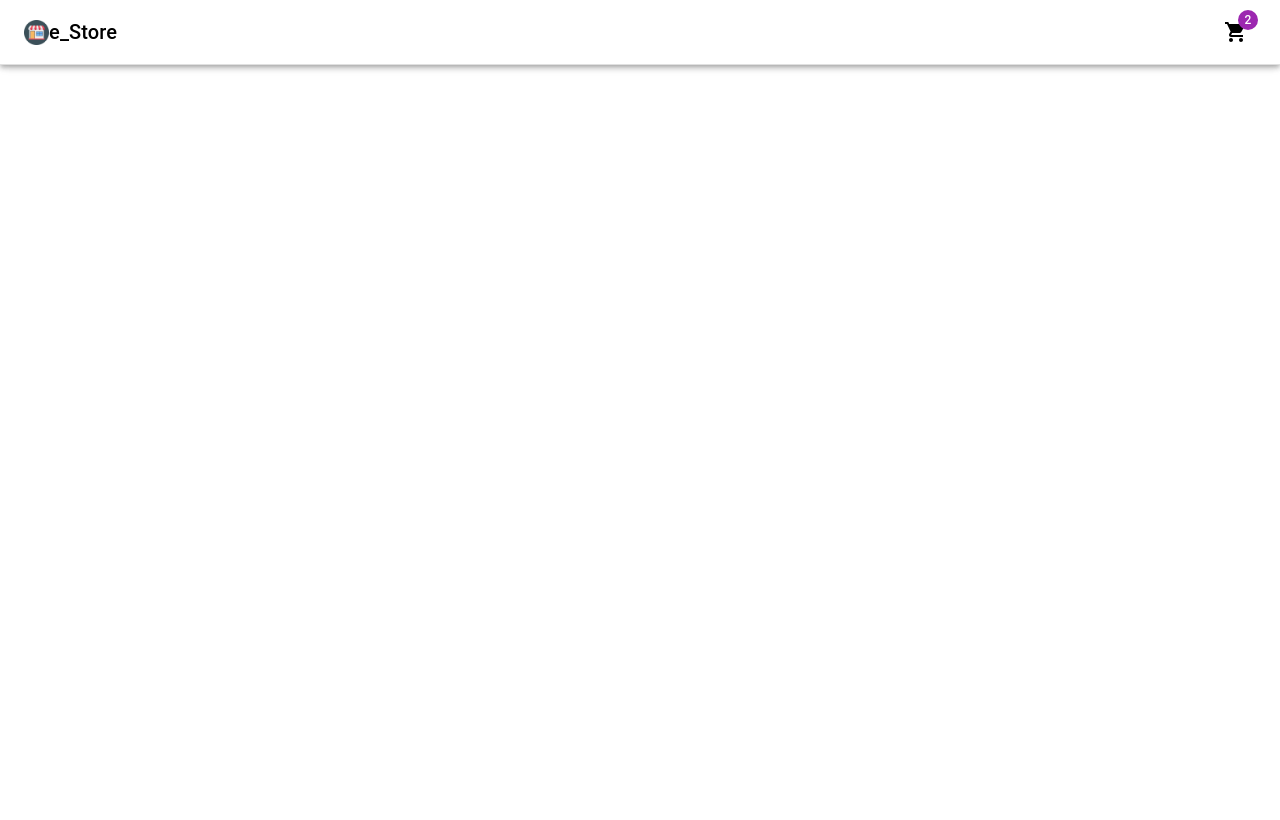
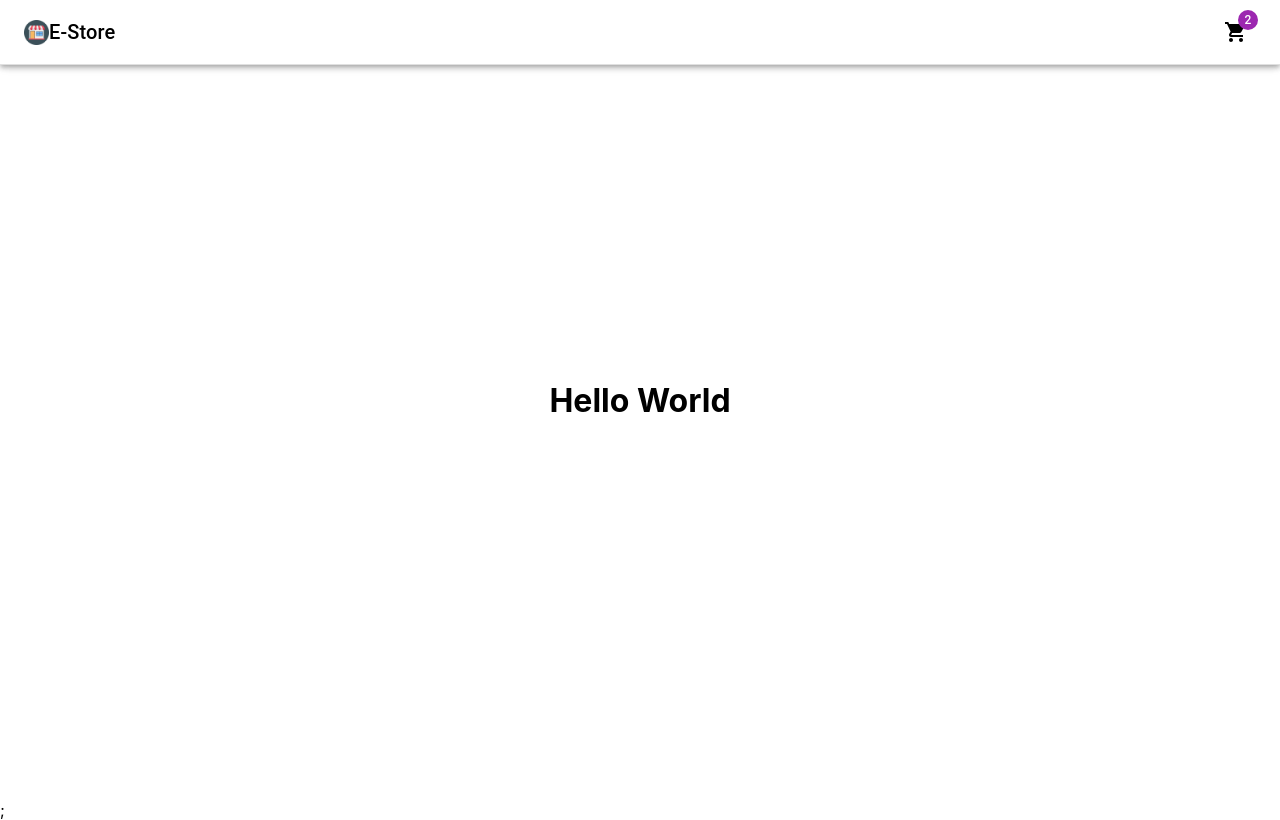
Before and after one commit to khethelogp/next_e_commerce, a Next.js app: page / in a window 1280 px wide. Built offline with nearby package versions, Linux system fonts and the light colour scheme.

Commit message:
navbar links

```diff
--- /dev/null
+++ b/components/Layout/Layout.tsx
@@ -0,0 +1,13 @@
+import React from "react";
+import { Navbar } from "../../components";
+
+const Layout = ({ children }: { children: React.ReactNode }) => {
+  return (
+    <div>
+      <Navbar />
+      {children}
+    </div>
+  );
+};
+
+export default Layout;
--- a/components/Navbar/Navbar.tsx
+++ b/components/Navbar/Navbar.tsx
@@ -1,9 +1,10 @@
-import logo from "../../public/favicon.png";
 import { AppBar, Badge, IconButton, Toolbar, Typography } from "@mui/material";
 import { ShoppingCart } from "@mui/icons-material";
 import Image from "next/image";
 import { useRouter } from "next/router";
 import useStyles from "./styles";
+import logo from "../../public/favicon.png";
+import Link from "next/link";
 
 const Navbar = () => {
   const location = useRouter();
@@ -13,7 +14,6 @@ const Navbar = () => {
     <>
       <AppBar position="fixed" className={classes.appBar} color="inherit">
         <Toolbar>
-          <Typography variant="h6" className={classes.title} color="inherit">
           <Image
             src={logo}
             alt="commerce.js"
@@ -21,16 +21,22 @@ const Navbar = () => {
             width={25}
             className={classes.image}
           />
-            {"  "}
-            e_Store
+          <Link href="/">
+            <a>
+              <Typography
+                variant="h6"
+                className={classes.title}
+                color="inherit"
+              >
+                E-Store
               </Typography>
-          {/* <div style={{flexGrow: 1}} /> */}
+            </a>
+          </Link>
           <div className={classes.grow} />
           {location.pathname === "/" && (
             <div>
               <IconButton
-                // component={Link}
-                // href='/cart'
+                href="/cart"
                 aria-label="Show cart items"
                 color="inherit"
               >
--- a/components/Navbar/styles.ts
+++ b/components/Navbar/styles.ts
@@ -17,9 +17,10 @@ export default makeStyles((theme: Theme) => ({
     alignItems: "center",
     display: "flex",
     textDecoration: "none",
+    marginLeft: "10px",
   },
   image: {
-    marginRight: "10px",
+    marginRight: "10",
   },
   grow: {
     flexGrow: 1,
--- a/components/index.ts
+++ b/components/index.ts
@@ -1,2 +1,3 @@
 export { default as Navbar } from "./Navbar/Navbar";
 export { default as Cart } from "./Cart/Cart";
+export { default as Layout } from "./Layout/Layout";
--- a/pages/_app.tsx
+++ b/pages/_app.tsx
@@ -1,8 +1,13 @@
-import '../styles/globals.css'
-import type { AppProps } from 'next/app'
+import "../styles/globals.css";
+import type { AppProps } from "next/app";
+import { Layout } from "../components";
 
 function MyApp({ Component, pageProps }: AppProps) {
-  return <Component {...pageProps} />
+  return (
+    <Layout>
+      <Component {...pageProps} />;
+    </Layout>
+  );
 }
 
-export default MyApp
+export default MyApp;
--- a/pages/index.tsx
+++ b/pages/index.tsx
@@ -1,7 +1,5 @@
 import type { NextPage } from "next";
 import Head from "next/head";
-import Image from "next/image";
-import { Navbar } from "../components";
 import styles from "../styles/Home.module.css";
 
 const Home: NextPage = () => {
@@ -14,7 +12,7 @@ const Home: NextPage = () => {
       </Head>
 
       <main className={styles.main}>
-        <Navbar />
+        <h1>Hello World</h1>
       </main>
     </div>
   );
```
Lines whose indentation alone changed are shown as unchanged.
